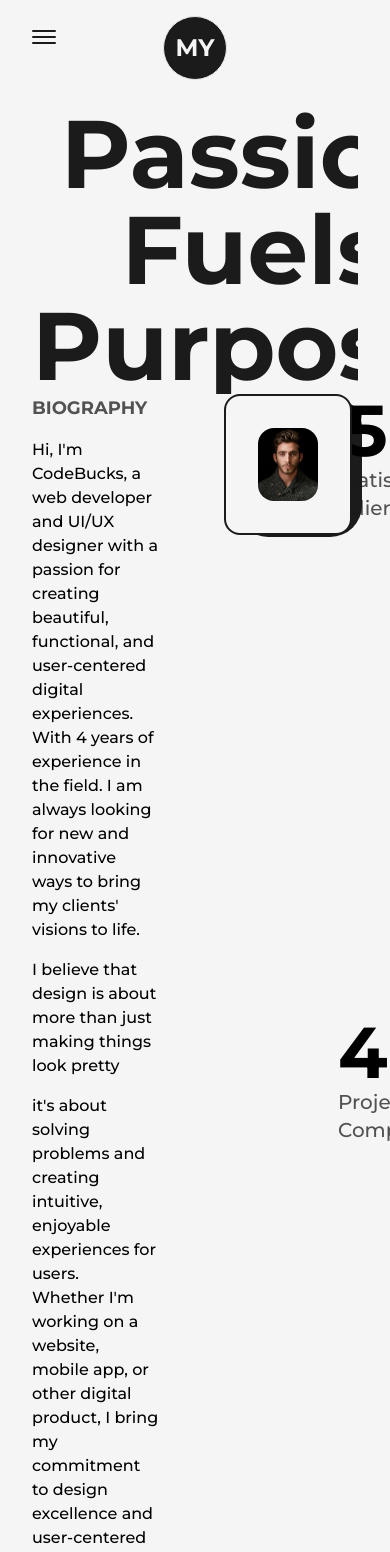
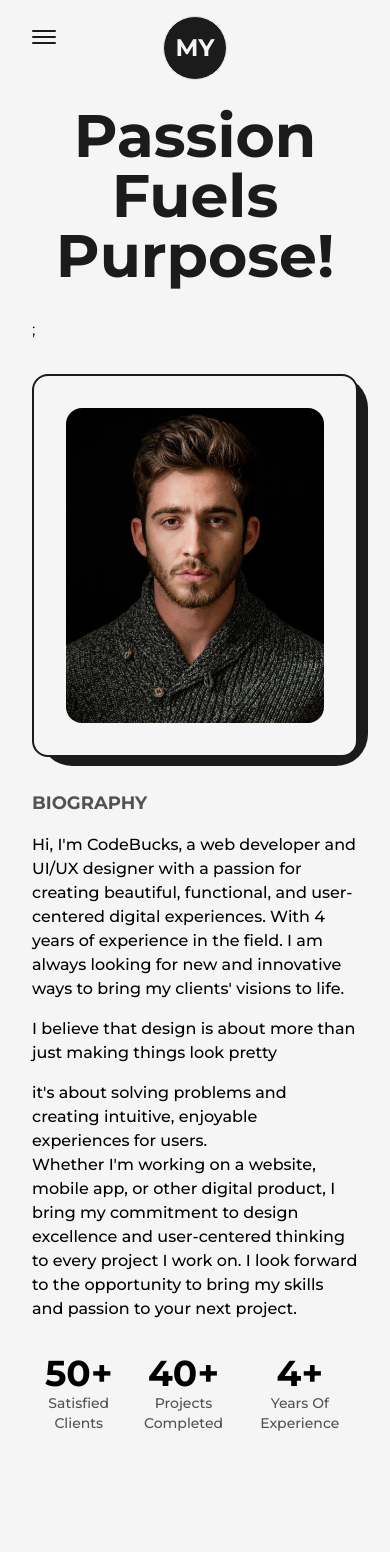
Before and after one commit to MustafaYilmaz1625/my-portfolio-nextjs-tailwindcss, a Next.js app: page /about in a window 390 px wide. Shown: the top 1552 px of the page. Built offline with nearby package versions, Linux system fonts and the light colour scheme.

Commit message:
about apply resposive on page

```diff
--- a/src/pages/about.js
+++ b/src/pages/about.js
@@ -40,11 +40,14 @@ const about = () => {
         <title>CodeBucks | About Page</title>
         <meta name="description" content="any description" />
       </Head>
-      <main className="flex w-full flex-col items-center justify-center dark:text-light">
+      <main className="flex w-full flex-col items-center justify-center dark:text-light ">
         <Layout className="pt-16 ">
-          <AnimatedText text="Passion Fuels Purpose!" className="wb-16" />
-          <div className="grid w-full grid-cols-8 gap-16">
-            <div className="col-span-3 flex flex-col items-start justify-start">
+          <AnimatedText
+            text="Passion Fuels Purpose!"
+            className="wb-16 lg:!text-7xl sm:!text-6xl sx:!text-4xl sm:mb-8"
+          />
+          <div className="grid w-full grid-cols-8 gap-16 sm:gap-8">
+            <div className="col-span-3 flex flex-col items-start justify-start xl:col-span-4 md:order-2 md:col-span-8">
               <h2 className="mb-4 text-lg font-bold uppercase text-dark/75 dark:text-light/75">
                 Biography
               </h2>
@@ -73,8 +76,8 @@ const about = () => {
                 your next project.
               </p>
             </div>
-            <div className="col-span-3 relative h-max rounded-2xl border-2 border-solid border-dark bg-light p-8 dark:border-light dark:bg-dark">
-              <div className="absolute top-0 -right-3 -z-10 w-[102%] h-[103%] rounded-[2rem]  bg-dark dark:bg-light" />
+            <div className="col-span-3 relative h-max rounded-2xl border-2 border-solid border-dark bg-light p-8 dark:border-light dark:bg-dark md:order-1 md:col-span-8">
+              <div className="absolute top-0 -right-3 -z-10 w-[102%] h-[103%] rounded-[2rem]  bg-dark dark:bg-light xl:col-span-4" />
               <Image
                 src={profilePic}
                 alt="Codebucks"
@@ -83,28 +86,40 @@ const about = () => {
                 sizes="(max-width: 768px) 100vw, (max-width: 1200px) 50vw, 33vw"
               />
             </div>
-            <div className="col-span-2 flex flex-col items-end justify-between">
-              <div className="flex flex-col items-end justify-center">
-                <span className="inline-block text-7xl font-bold ">
+            <div
+              className="col-span-2 flex flex-col items-end justify-between xl:col-span-8
+             xl:flex-row xl:items-center md:order-3"
+            >
+              <div className="flex flex-col items-end justify-center xl:items-center">
+                <span className="inline-block text-7xl font-bold md:text-6xl sm:text-5xl xs:text-4xl">
                   <AnimatedNumbers value={50} />+
                 </span>
-                <h2 className="text-xl font-medium capitalize text-dark/75 dark:text-light/75">
+                <h2
+                  className="text-xl font-medium capitalize text-dark/75 dark:text-light/75
+                xl:text-center md:text-lg sm:text-base xs:text-sm"
+                >
                   satisfied clients
                 </h2>
               </div>
-              <div className="flex flex-col items-end justify-center">
-                <span className="inline-block text-7xl font-bold ">
+              <div className="flex flex-col items-end justify-center xl:items-center">
+                <span className="inline-block text-7xl font-bold md:text-6xl sm:text-5xl xs:text-4xl">
                   <AnimatedNumbers value={40} />+
                 </span>
-                <h2 className="text-xl font-medium capitalize text-dark/75 dark:text-light/75">
+                <h2
+                  className="text-xl font-medium capitalize text-dark/75
+                 dark:text-light/75 xl:text-center md:text-lg sm:text-base xs:text-sm"
+                >
                   projects completed
                 </h2>
               </div>
-              <div className="flex flex-col items-end justify-center">
-                <span className="inline-block text-7xl font-bold ">
+              <div className="flex flex-col items-end justify-center xl:items-center">
+                <span className="inline-block text-7xl font-bold md:text-6xl sm:text-5xl xs:text-4xl">
                   <AnimatedNumbers value={4} />+
                 </span>
-                <h2 className="text-xl font-medium capitalize text-dark/75 dark:text-light/75">
+                <h2
+                  className="text-xl font-medium capitalize text-dark/75
+                 dark:text-light/75 xl:text-center md:text-lg sm:text-base xs:text-sm"
+                >
                   years of experience
                 </h2>
               </div>
--- a/tailwind.config.js
+++ b/tailwind.config.js
@@ -28,9 +28,28 @@ module.exports = {
       },
       backgroundImage: {
         circularLight:
-          "repeating-radial-gradient(rgba(0,0,0,0.4) 2px,#f5f5f5 5px, #f5f5f5 100px)",
+          "repeating-radial-gradient(rgba(0,0,0,0.4) 2px,#f5f5f5 5px,#f5f5f5 100px)",
+
         circularDark:
-          "repeating-radial-gradient(rgba(255,255,255,0.4) 2px,#1b1b1b 8px, #1b1b1b 100px)",
+          "repeating-radial-gradient(rgba(255,255,255,0.5) 2px,#1b1b1b 8px,#1b1b1b 100px)",
+
+        circularLightLg:
+          "repeating-radial-gradient(rgba(0,0,0,0.4) 2px,#f5f5f5 5px,#f5f5f5 80px)",
+
+        circularDarkLg:
+          "repeating-radial-gradient(rgba(255,255,255,0.5) 2px,#1b1b1b 8px,#1b1b1b 80px)",
+
+        circularLightMd:
+          "repeating-radial-gradient(rgba(0,0,0,0.4) 2px,#f5f5f5 5px,#f5f5f5 60px)",
+
+        circularDarkMd:
+          "repeating-radial-gradient(rgba(255,255,255,0.5) 2px,#1b1b1b 6px,#1b1b1b 60px)",
+
+        circularLightSm:
+          "repeating-radial-gradient(rgba(0,0,0,0.4) 2px,#f5f5f5 5px,#f5f5f5 40px)",
+
+        circularDarkSm:
+          "repeating-radial-gradient(rgba(255,255,255,0.5) 2px,#1b1b1b 4px,#1b1b1b 40px)",
       },
     },
     screens: {
```
